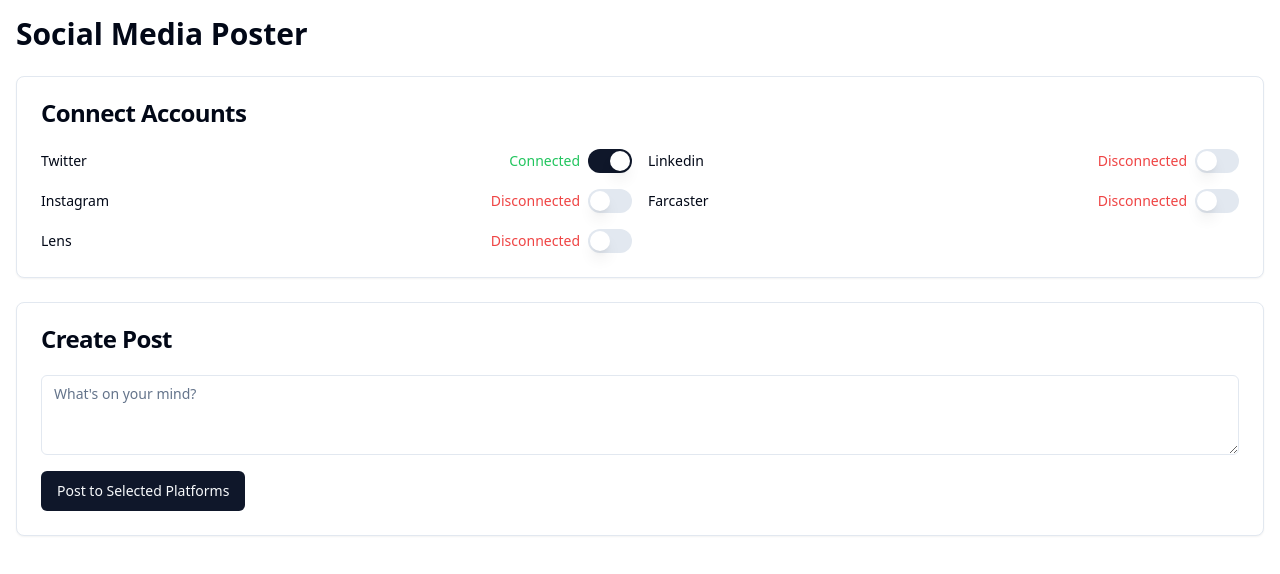
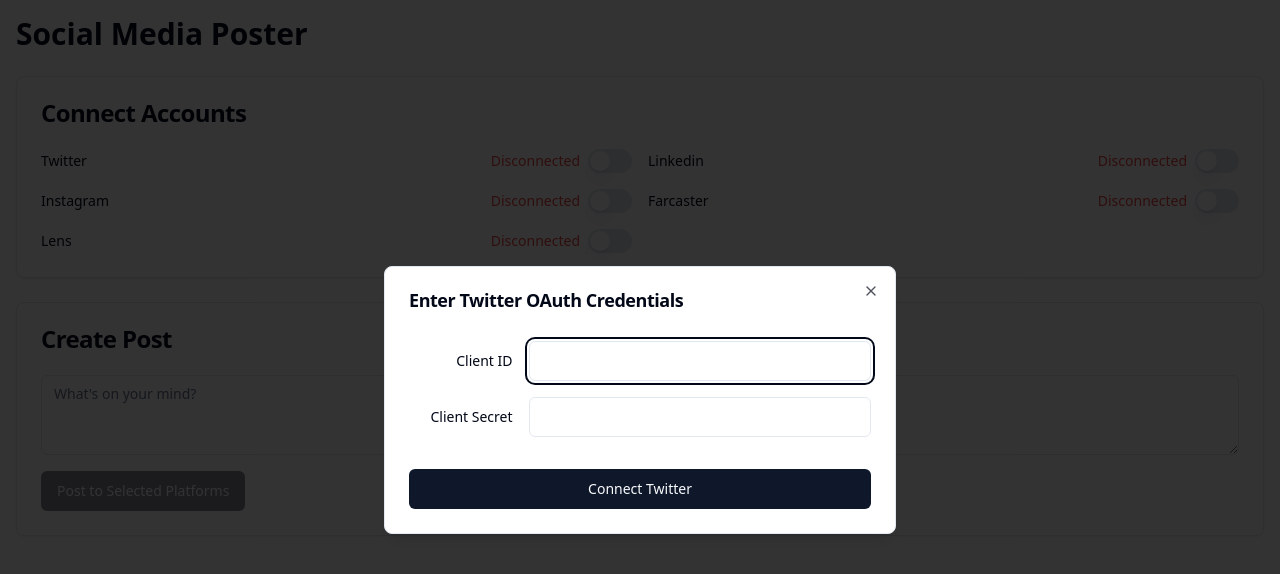
Before and after one commit to arrfire/social-symphony, a React (Vite) app: page /social-media-poster in a window 1280 px wide. Both pictures are taken after a click on the switch 610 px from the left and 161 px from the top of the page. Shown: the top 574 px of the page. Built offline with nearby package versions, Linux system fonts and the light colour scheme.

Commit message:
Add Twitter OAuth authentication
Implemented functionality to redirect users to the Twitter authentication page when the connect button is clicked. Included provisions for OAuth Client ID and Client Secret to facilitate the login process.
[skip gpt_engineer]

```diff
--- /dev/null
+++ b/src/config/twitterAuth.js
@@ -0,0 +1,5 @@
+// Twitter OAuth configuration
+export const TWITTER_AUTH_URL = 'https://twitter.com/i/oauth2/authorize';
+export const TWITTER_CLIENT_ID = ''; // To be filled by the user
+export const TWITTER_REDIRECT_URI = 'http://localhost:5173/callback'; // Update this with your actual callback URL
+export const TWITTER_SCOPE = 'tweet.read tweet.write users.read offline.access';
--- a/src/pages/SocialMediaPoster.jsx
+++ b/src/pages/SocialMediaPoster.jsx
@@ -6,6 +6,14 @@ import { Card, CardContent, CardHeader, CardTitle } from "@/components/ui/card";
 import { Switch } from "@/components/ui/switch";
 import { Label } from "@/components/ui/label";
 import { Loader2 } from "lucide-react";
+import {
+  Dialog,
+  DialogContent,
+  DialogHeader,
+  DialogTitle,
+  DialogTrigger,
+} from "@/components/ui/dialog";
+import { TWITTER_AUTH_URL, TWITTER_CLIENT_ID, TWITTER_REDIRECT_URI, TWITTER_SCOPE } from '../config/twitterAuth';
 
 const SocialMediaPoster = () => {
   const [connectedAccounts, setConnectedAccounts] = useState({
@@ -23,20 +31,35 @@ const SocialMediaPoster = () => {
     lens: false,
   });
   const [postContent, setPostContent] = useState('');
+  const [showCredentialsModal, setShowCredentialsModal] = useState(false);
+  const [twitterClientId, setTwitterClientId] = useState('');
+  const [twitterClientSecret, setTwitterClientSecret] = useState('');
 
   const handleConnect = async (platform) => {
-    setLoadingPlatforms(prev => ({ ...prev, [platform]: true }));
-
-    // Simulate a connection process
-    await new Promise(resolve => setTimeout(resolve, 2000));
-
-    setConnectedAccounts(prev => ({ ...prev, [platform]: !prev[platform] }));
-    setLoadingPlatforms(prev => ({ ...prev, [platform]: false }));
+    if (platform === 'twitter') {
+      if (!twitterClientId || !twitterClientSecret) {
+        setShowCredentialsModal(true);
+        return;
+      }
+      const authUrl = `${TWITTER_AUTH_URL}?response_type=code&client_id=${twitterClientId}&redirect_uri=${TWITTER_REDIRECT_URI}&scope=${TWITTER_SCOPE}&state=state`;
+      window.location.href = authUrl;
+    } else {
+      setLoadingPlatforms(prev => ({ ...prev, [platform]: true }));
+      // Simulate a connection process for other platforms
+      await new Promise(resolve => setTimeout(resolve, 2000));
+      setConnectedAccounts(prev => ({ ...prev, [platform]: !prev[platform] }));
+      setLoadingPlatforms(prev => ({ ...prev, [platform]: false }));
+    }
   };
 
   const handlePost = () => {
     console.log('Posting to:', Object.entries(connectedAccounts).filter(([_, v]) => v).map(([k]) => k));
     console.log('Content:', postContent);
+  };
+
+  const handleCredentialsSubmit = () => {
+    setShowCredentialsModal(false);
+    handleConnect('twitter');
   };
 
   return (
@@ -89,6 +112,40 @@ const SocialMediaPoster = () => {
           </Button>
         </CardContent>
       </Card>
+
+      <Dialog open={showCredentialsModal} onOpenChange={setShowCredentialsModal}>
+        <DialogContent>
+          <DialogHeader>
+            <DialogTitle>Enter Twitter OAuth Credentials</DialogTitle>
+          </DialogHeader>
+          <div className="grid gap-4 py-4">
+            <div className="grid grid-cols-4 items-center gap-4">
+              <Label htmlFor="clientId" className="text-right">
+                Client ID
+              </Label>
+              <Input
+                id="clientId"
+                value={twitterClientId}
+                onChange={(e) => setTwitterClientId(e.target.value)}
+                className="col-span-3"
+              />
+            </div>
+            <div className="grid grid-cols-4 items-center gap-4">
+              <Label htmlFor="clientSecret" className="text-right">
+                Client Secret
+              </Label>
+              <Input
+                id="clientSecret"
+                type="password"
+                value={twitterClientSecret}
+                onChange={(e) => setTwitterClientSecret(e.target.value)}
+                className="col-span-3"
+              />
+            </div>
+          </div>
+          <Button onClick={handleCredentialsSubmit}>Connect Twitter</Button>
+        </DialogContent>
+      </Dialog>
     </div>
   );
 };
```
